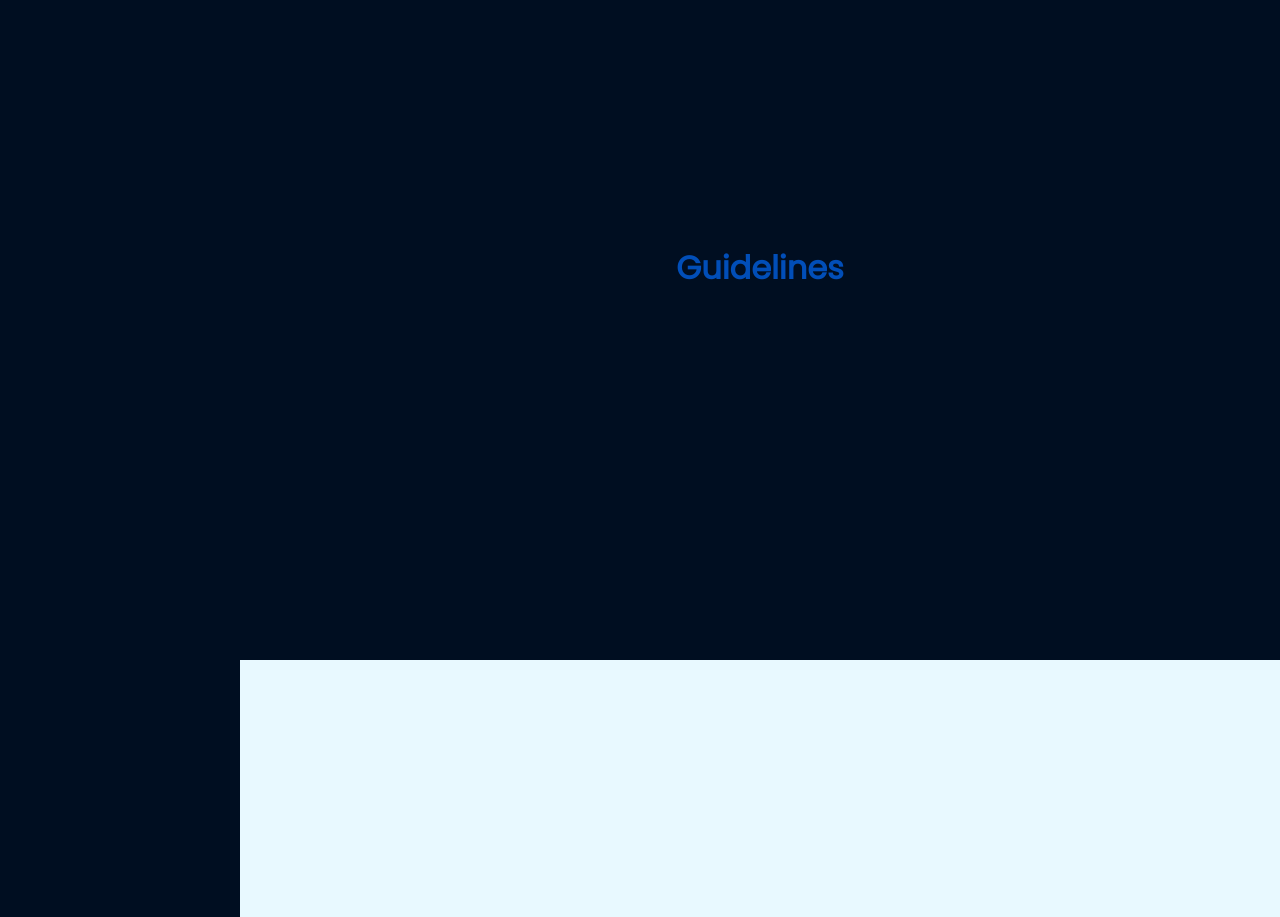
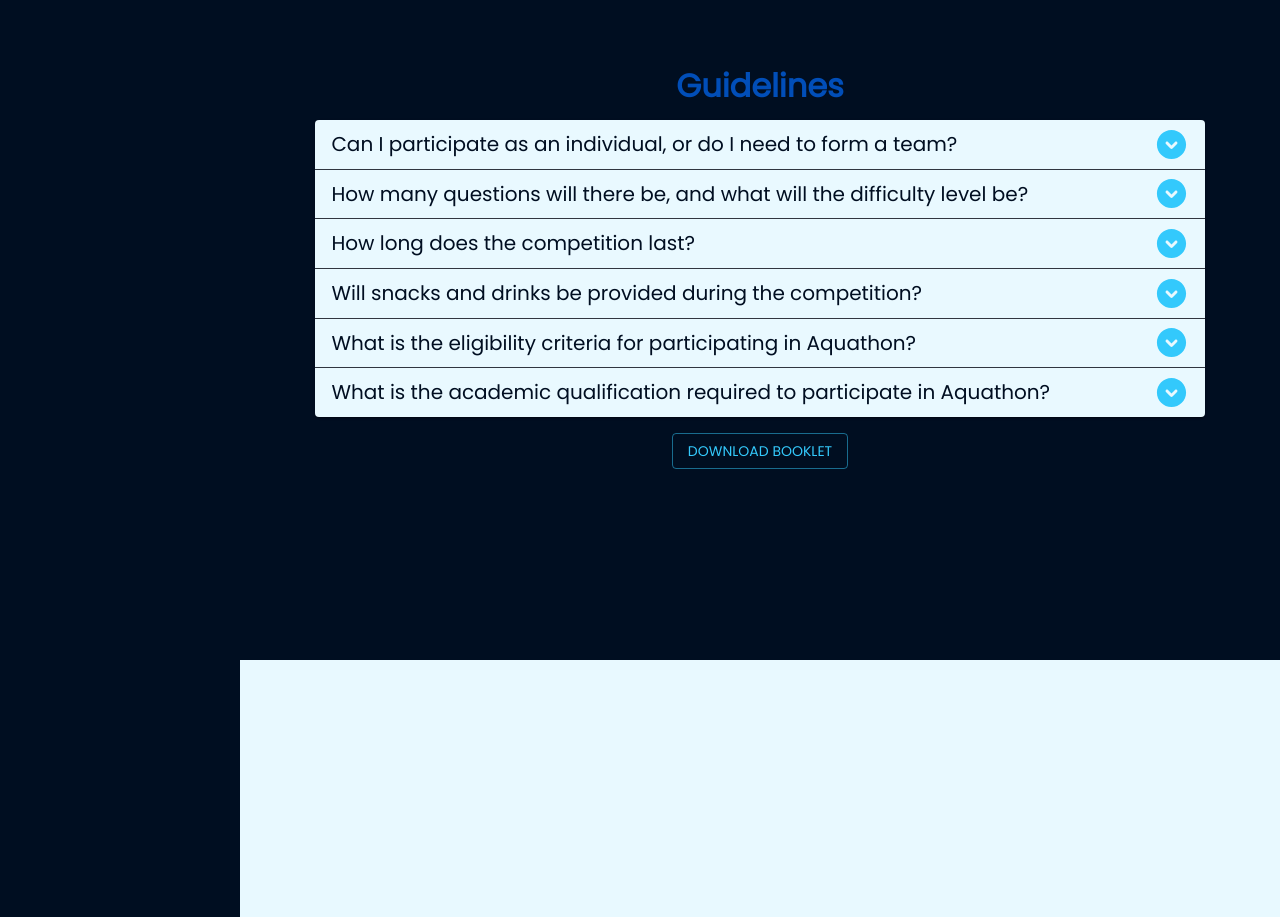
Before and after one commit to Xenowa/Aquathon, a React (Vite) app: page / in a window 1280 px wide. Shown: the part 1740-2657 px from the top of the page. Built offline with nearby package versions, Linux system fonts and the light colour scheme.

Commit message:
Feat: Completed Guidelines Section

```diff
--- a/src/components/Guidelines.jsx
+++ b/src/components/Guidelines.jsx
@@ -1,6 +1,22 @@
-import { Typography, Box } from "@mui/material";
+import ArrowForwardIosSharpIcon from '@mui/icons-material/ArrowForwardIosSharp';
+import Accordion from '@mui/material/Accordion';
+import AccordionDetails from '@mui/material/AccordionDetails';
+import AccordionSummary from '@mui/material/AccordionSummary';
+import Typography from '@mui/material/Typography';
+import Box from "@mui/material/Box";
+import { useState } from 'react';
+import { ExpandCircleDownRounded } from '@mui/icons-material';
+import { Button, Divider } from '@mui/material';
 
 export default function Guidelines() {
+    const [expanded, setExpanded] = useState(false);
+
+    const handleChange = (panel) => (event, newExpanded) => {
+        console.log(newExpanded)
+        setExpanded(newExpanded ? panel : false);
+    };
+
+
     return (
         <Box sx={{
             minHeight: "100vh",
@@ -13,6 +29,105 @@ export default function Guidelines() {
             <Typography color="primaryLight.main" component="h1" variant="h1" fontWeight="bold" marginTop="1rem">
                 Guidelines
             </Typography>
+
+            <Box sx={{ maxWidth: "90rem", margin: "0 2rem" }}>
+                <Accordion
+                    disableGutters
+                    expanded={expanded === 'panel1'}
+                    onChange={handleChange('panel1')}
+                    sx={{ bgcolor: "secondaryLight.main", color: "primary.main" }}
+                >
+                    <AccordionSummary expandIcon={<ExpandCircleDownRounded fontSize="large" color="secondary" />}>
+                        <Typography variant="h4">Can I participate as an individual, or do I need to form a team?</Typography>
+                    </AccordionSummary>
+                    <AccordionDetails>
+                        <Typography variant="p">
+                            You need to participate as a team. Teams of 2-3 members are allowed.
+                        </Typography>
+                    </AccordionDetails>
+                </Accordion>
+                <Divider />
+                <Accordion
+                    disableGutters
+                    expanded={expanded === 'panel2'}
+                    onChange={handleChange('panel2')}
+                    sx={{ bgcolor: "secondaryLight.main", color: "primary.main" }}
+                >
+                    <AccordionSummary expandIcon={<ExpandCircleDownRounded fontSize="large" color="secondary" />}>
+                        <Typography variant="h4">How many questions will there be, and what will the difficulty level be?</Typography>
+                    </AccordionSummary>
+                    <AccordionDetails>
+                        <Typography variant="p">
+                            There will be a total of 15 questions, with six easy questions, six medium questions, and three hard questions
+                        </Typography>
+                    </AccordionDetails>
+                </Accordion>
+                <Divider />
+                <Accordion
+                    disableGutters
+                    expanded={expanded === 'panel3'}
+                    onChange={handleChange('panel3')}
+                    sx={{ bgcolor: "secondaryLight.main", color: "primary.main" }}
+                >
+                    <AccordionSummary expandIcon={<ExpandCircleDownRounded fontSize="large" color="secondary" />}>
+                        <Typography variant="h4">How long does the competition last?</Typography>
+                    </AccordionSummary>
+                    <AccordionDetails>
+                        <Typography variant="p">
+                            The competition will take place on May 26th, from 9.00am to 4.00pm.
+                        </Typography>
+                    </AccordionDetails>
+                </Accordion>
+                <Divider />
+                <Accordion
+                    disableGutters
+                    expanded={expanded === 'panel4'}
+                    onChange={handleChange('panel4')}
+                    sx={{ bgcolor: "secondaryLight.main", color: "primary.main" }}
+                >
+                    <AccordionSummary expandIcon={<ExpandCircleDownRounded fontSize="large" color="secondary" />}>
+                        <Typography variant="h4">Will snacks and drinks be provided during the competition?</Typography>
+                    </AccordionSummary>
+                    <AccordionDetails>
+                        <Typography variant="p">
+                            Yes, participants will be provided with 1-2 pieces of snack and a drink during the event.
+                        </Typography>
+                    </AccordionDetails>
+                </Accordion>
+                <Divider />
+                <Accordion
+                    disableGutters
+                    expanded={expanded === 'panel5'}
+                    onChange={handleChange('panel5')}
+                    sx={{ bgcolor: "secondaryLight.main", color: "primary.main" }}
+                >
+                    <AccordionSummary expandIcon={<ExpandCircleDownRounded fontSize="large" color="secondary" />}>
+                        <Typography variant="h4">What is the eligibility criteria for participating in Aquathon?</Typography>
+                    </AccordionSummary>
+                    <AccordionDetails>
+                        <Typography variant="p">
+                            All participants must have a valid student ID and be able to provide proof of enrollment upon request.
+                        </Typography>
+                    </AccordionDetails>
+                </Accordion>
+                <Divider />
+                <Accordion
+                    disableGutters
+                    expanded={expanded === 'panel6'}
+                    onChange={handleChange('panel6')}
+                    sx={{ bgcolor: "secondaryLight.main", color: "primary.main" }}
+                >
+                    <AccordionSummary expandIcon={<ExpandCircleDownRounded fontSize="large" color="secondary" />}>
+                        <Typography variant="h4">What is the academic qualification required to participate in Aquathon?</Typography>
+                    </AccordionSummary>
+                    <AccordionDetails>
+                        <Typography variant="p">
+                            All the participants must be level 4 undergraduates studying at IIT.
+                        </Typography>
+                    </AccordionDetails>
+                </Accordion>
+            </Box>
+            <Button color="secondary" variant="outlined" component="a" href="#0">Download Booklet</Button>
         </Box>
     )
 }
```
